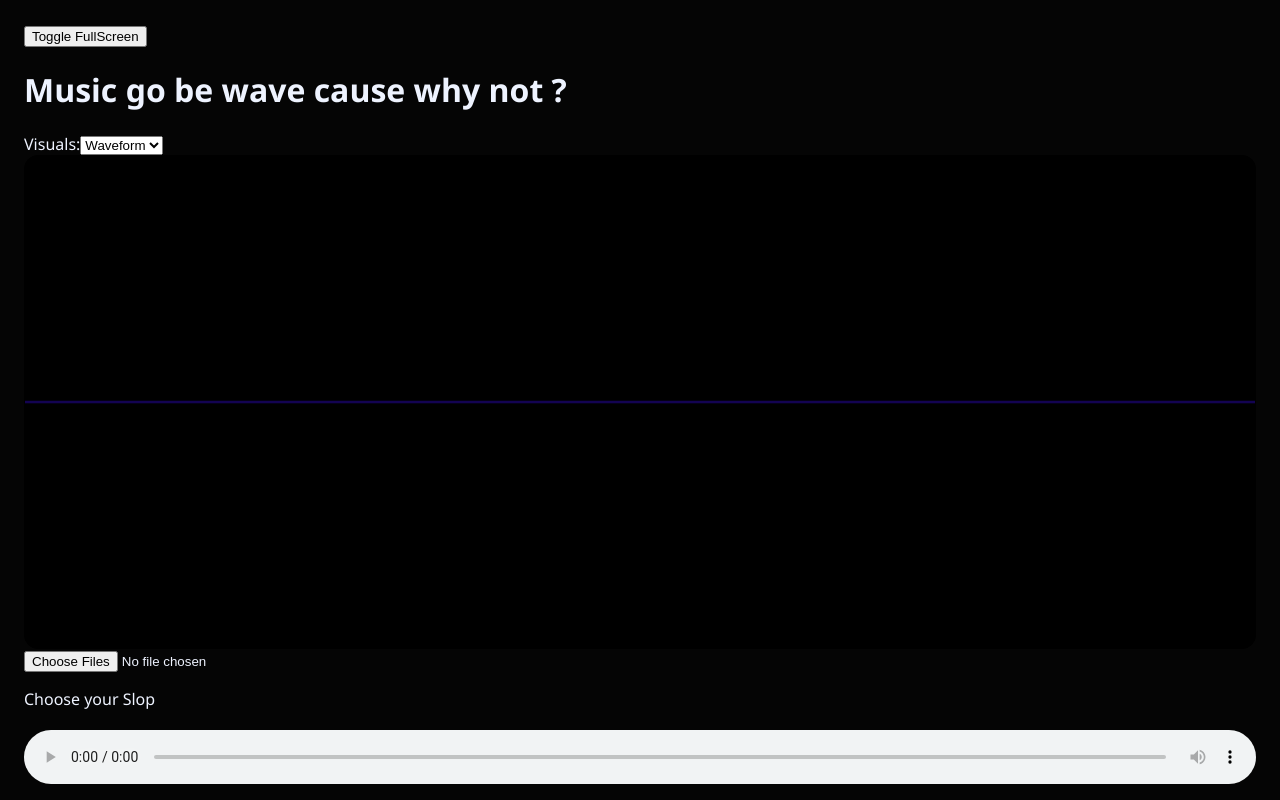
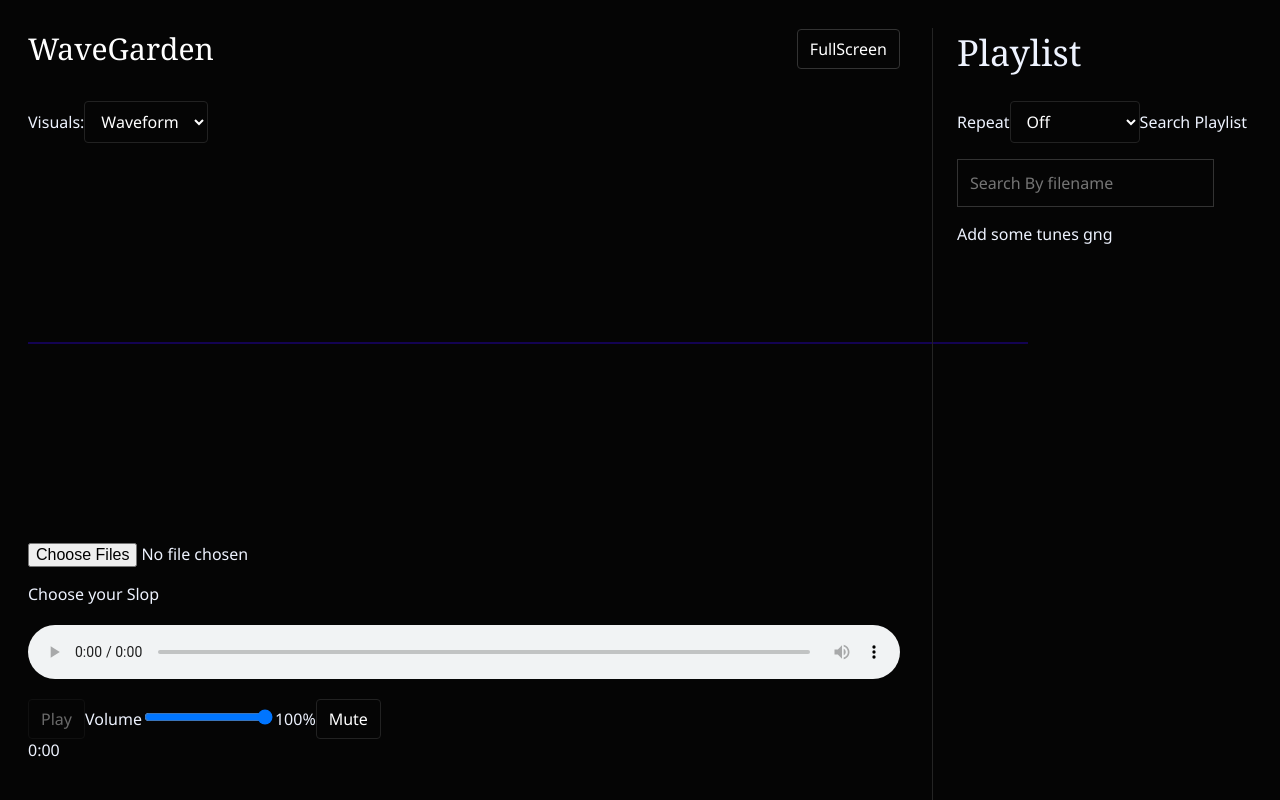
Before and after one commit to the-degenerate-otaku/Comeback---Music-Visualizer, a React (Vite) app: page / in a window 1280 px wide. Shown: the top 800 px of the page. Built offline with nearby package versions, Linux system fonts and the light colour scheme.

Commit message:
final additions done doing CSS

```diff
--- a/src/App.css
+++ b/src/App.css
@@ -14,17 +14,19 @@ body {
 }
 
 main {
-  margin: auto;
-  padding: 24px;
+  display: grid;
+  grid-template-columns: minmax(0, 1fr) 320px;
+  gap:32px;
+  min-height: 720px;
+  padding: 28px;
 }
 
 canvas{
   display: block;
-  width: 100%;
+  width: strech;
   height: auto;
-  background: #000000;
-  border: 1px solid #000000;
-  border-radius: 14px;
+  background:transparent;
+
 }
 
 audio {
@@ -63,3 +65,102 @@ main:fullscreen {
   outline: 2px solid #fe000072;
   outline-offset: 4px;
 }
+
+.Flaghead {
+  display :flex;
+  align-items: center;
+  justify-content: space-between;
+  gap: 16px;
+  margin-bottom: 40px;
+
+}
+
+.Flaghead h1{
+  margin: 0;
+  font: 400 36px Georgia, serif;
+  color: #ffffff;
+}
+
+button, select, input {
+
+  font: inherit;
+}
+button, select{
+  padding: 8px 12px;
+  color: #ffffff;
+  background: transparent;
+  border: 1px solid #222222;
+  border-radius: 4px;
+}
+
+button:not(:disabled) {cursor: pointer;}
+button:disabled{opacity: 0.4;}
+
+.Playlist-pane, .player-pane {
+  min-width: 0px;
+}
+.Playlist-pane {
+  padding-left: 24px;
+  border-left: 1px solid #242424;
+}
+
+.Playlist-pane h2 {
+  margin: 0px 0px 24px;
+  font: 400 36px Georgia, serif;
+
+}
+
+.Playlist-pane input[type="search"] {
+  display: block;
+  width: strech;
+  margin: 16px 0px;
+  padding: 12px;
+  color: inherit;
+  background: transparent ;
+  border: 1px solid #333;
+}
+
+main > [role="alert"] {
+  grid-column: 1 / -1;
+}
+
+@media (max-width: 800px) {
+  main {
+    grid-template-columns: minmax(0px, 1fr);
+    padding: 20px;
+  }
+
+  .Playlist-pane {
+    padding: 24px 0px 0px;
+    border: 0px;
+    border-top: 1px solid #242424;
+  }
+}
+
+.Flaghead {
+  display: flex;
+  align-items: center;
+  justify-content: space-between;
+  gap: 16px;
+  margin-bottom: 32px;
+}
+
+.Flaghead h1 {
+  margin: 0px;
+  color: #ffffff;
+  font: 400 30px Georgia, serif;
+}
+
+.Flaghead button {
+  padding: 8px 12px;
+  color: #ffffff;
+  background: transparent;
+  border: 1px solid #333;
+  border-radius: 4px;
+}
+
+.Playlist-pane ol {
+  margin: 0px;
+  padding: 0px;
+  list-style: none;
+}
--- a/src/App.jsx
+++ b/src/App.jsx
@@ -425,12 +425,13 @@ export default function App() {
 
   return (
     <main ref={playerRef}>
-      <button
-        type="button"
-        onClick={toggleFullScreen}>
-        Toggle FullScreen
+      <div className="player-pane">
+        <header className="Flaghead">
+          <h1>WaveGarden</h1>
+          <button onClick={toggleFullScreen}>
+            FullScreen
           </button>
-      <h1>Music go be wave cause why not ?</h1>
+        </header>
         <label>
           Visuals:{""}
           <select value={mode}
@@ -616,9 +617,9 @@ export default function App() {
             Next
           </button>
         </div>
-      <section>
+      </div>
+      <section className="Playlist-pane">
         <h2>Playlist</h2>
-        <p> Waveform : {waveformPeaks.length} </p>
         <label>
           Repeat
           <select
```
Lines whose indentation alone changed are shown as unchanged.
